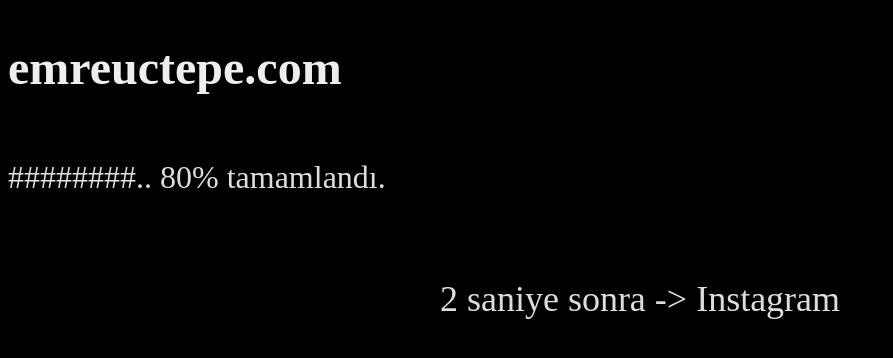
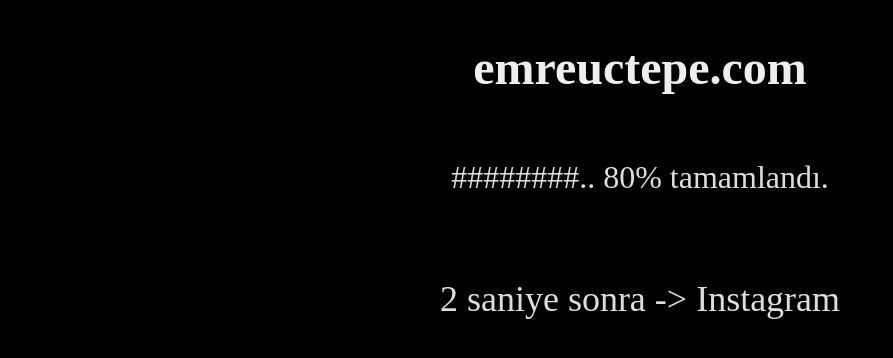
Before and after one commit to emreuctepe/emreuctepe.github.io, a plain HTML site: page index.html in a window 1280 px wide. Shown: the whole page, without its empty margins (0-893 px from the left). Drawn offline with Linux system fonts and the light colour scheme.

Commit message:
text centered

```diff
--- a/index.html
+++ b/index.html
@@ -9,6 +9,7 @@
 			flex-direction:column;
 			justify-content:center;
 			align-content:center;
+			align-items:center;
 			background-color:#000;
 			color:#ddd;
     		}
@@ -17,6 +18,7 @@
 		      color:#eee;
 		    }
 		#bar{
+			align-self:center;
 		      font-size:2rem;
 		      color:#ddd;
 		}
```
